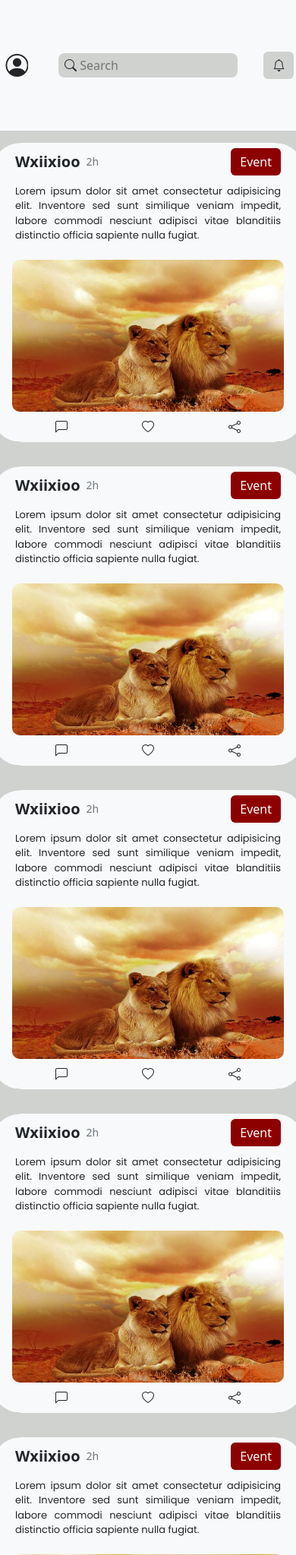
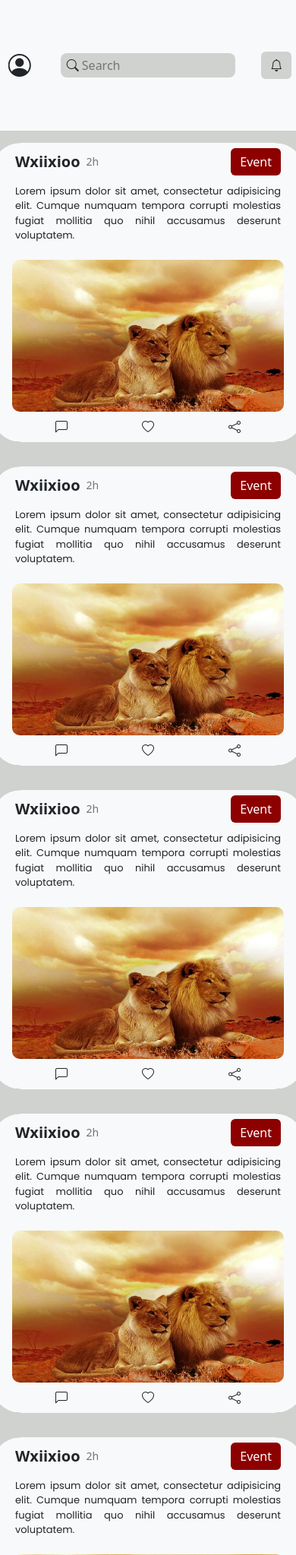
Before and after one commit to Echezonac/spitz-official, a Django app: page / in a window 390 px wide. Shown: the top 2047 px of the page at 76% size. Run offline with Django 4.2, Linux system fonts and the light colour scheme.

Commit message:
small screen correction 1

```diff
--- a/templates/pages/index.html
+++ b/templates/pages/index.html
@@ -463,7 +463,8 @@ secret, review, social,network, chat, data{% endblock %}
 <!-- Small Screen Ui Start -->
 <section class="row" style="max-height: 100vh !important;height: 100vh !important; background-color: #CFD2CF;">
   <!-- header start -->
- <div class="col-12 bg-light d-flex align-items-center justify-content-around" style="max-height:7vh ;height: 7vh; ">
+  <div class="col-12 bg-light d-flex align-items-center justify-content-around px-3"
+    style="max-height:7vh ;height: 7vh; ">
     <div class="row">
       <!-- profile start -->
       <div class="col-2 d-flex align-items-center justify-content-center">
@@ -488,7 +489,7 @@ secret, review, social,network, chat, data{% endblock %}
   </div>
   <!-- header end -->
   <!-- content start -->
-<div class="col-12" style="max-height: 86vh; height: 86vh;">
+  <div class="col-12" style="max-height: 86vh; height: 86vh;" style="position:relative ; z-index: -10;">
     <!-- spitz-body-start -->
     <div class="row" style="overflow-y:auto ;">
       <!-- spitz-col start -->
@@ -508,9 +509,8 @@ secret, review, social,network, chat, data{% endblock %}
             <!-- text-box -->
             <div class="text-box px-1 mt-1" style="height: 100px;width: 100%;">
               <p class="text-dark" style="text-align:justify ;font-size: small;">
-              Lorem ipsum dolor sit amet consectetur adipisicing elit. Inventore sed sunt similique veniam
-              impedit, labore commodi nesciunt adipisci vitae blanditiis distinctio officia sapiente nulla
-              fugiat.
+                Lorem ipsum dolor sit amet, consectetur adipisicing elit. Cumque numquam tempora corrupti molestias
+                fugiat mollitia quo nihil accusamus deserunt voluptatem.
               </p>
             </div>
             <!-- text-img-box -->
@@ -546,9 +546,9 @@ secret, review, social,network, chat, data{% endblock %}
             <!-- text-box -->
             <div class="text-box px-1 mt-1" style="height: 100px;width: 100%;">
               <p class="text-dark" style="text-align:justify ;font-size: small;">
-              Lorem ipsum dolor sit amet consectetur adipisicing elit. Inventore sed sunt similique veniam
-              impedit, labore commodi nesciunt adipisci vitae blanditiis distinctio officia sapiente nulla
-              fugiat.
+                Lorem ipsum dolor sit amet, consectetur adipisicing elit. Cumque numquam tempora corrupti molestias
+                fugiat
+                mollitia quo nihil accusamus deserunt voluptatem.
               </p>
             </div>
             <!-- text-img-box -->
@@ -584,9 +584,9 @@ secret, review, social,network, chat, data{% endblock %}
             <!-- text-box -->
             <div class="text-box px-1 mt-1" style="height: 100px;width: 100%;">
               <p class="text-dark" style="text-align:justify ;font-size: small;">
-              Lorem ipsum dolor sit amet consectetur adipisicing elit. Inventore sed sunt similique veniam
-              impedit, labore commodi nesciunt adipisci vitae blanditiis distinctio officia sapiente nulla
-              fugiat.
+                Lorem ipsum dolor sit amet, consectetur adipisicing elit. Cumque numquam tempora corrupti molestias
+                fugiat
+                mollitia quo nihil accusamus deserunt voluptatem.
               </p>
             </div>
             <!-- text-img-box -->
@@ -622,9 +622,9 @@ secret, review, social,network, chat, data{% endblock %}
             <!-- text-box -->
             <div class="text-box px-1 mt-1" style="height: 100px;width: 100%;">
               <p class="text-dark" style="text-align:justify ;font-size: small;">
-              Lorem ipsum dolor sit amet consectetur adipisicing elit. Inventore sed sunt similique veniam
-              impedit, labore commodi nesciunt adipisci vitae blanditiis distinctio officia sapiente nulla
-              fugiat.
+                Lorem ipsum dolor sit amet, consectetur adipisicing elit. Cumque numquam tempora corrupti molestias
+                fugiat
+                mollitia quo nihil accusamus deserunt voluptatem.
               </p>
             </div>
             <!-- text-img-box -->
@@ -660,9 +660,9 @@ secret, review, social,network, chat, data{% endblock %}
             <!-- text-box -->
             <div class="text-box px-1 mt-1" style="height: 100px;width: 100%;">
               <p class="text-dark" style="text-align:justify ;font-size: small;">
-              Lorem ipsum dolor sit amet consectetur adipisicing elit. Inventore sed sunt similique veniam
-              impedit, labore commodi nesciunt adipisci vitae blanditiis distinctio officia sapiente nulla
-              fugiat.
+                Lorem ipsum dolor sit amet, consectetur adipisicing elit. Cumque numquam tempora corrupti molestias
+                fugiat
+                mollitia quo nihil accusamus deserunt voluptatem.
               </p>
             </div>
             <!-- text-img-box -->
@@ -681,31 +681,33 @@ secret, review, social,network, chat, data{% endblock %}
         </a>
       </div>
       <!-- spitz-col end -->
+
     </div>
     <!-- spitz-body-end -->
   </div>
   <!-- content end -->
   <!-- Navbar start -->
-<div class="col-12 bg-light d-flex align-items-center justify-content-around " style="max-height:7vh;height: 7vh;">
+  <div class="col-12 bg-light d-flex align-items-center justify-content-around sticky-bottom"
+    style="max-height:7vh;height: 7vh;">
     <!-- Home -->
     <a href="#">
-  <i class="bi bi-house btn" style="background-color:#CFD2CF ;" ></i>
+      <i class="bi bi-house btn" style="background-color:#CFD2CF ;"></i>
     </a>
     <!-- Events -->
     <a href="">
-  <i class="bi bi-calendar-event btn" style="background-color:#CFD2CF ;" ></i>
+      <i class="bi bi-calendar-event btn" style="background-color:#CFD2CF ;"></i>
     </a>
     <!-- Secrets -->
     <a href="#">
-  <i class="bi bi-file-earmark-lock2 btn" style="background-color:#CFD2CF ;" ></i>
+      <i class="bi bi-file-earmark-lock2 btn" style="background-color:#CFD2CF ;"></i>
     </a>
     <!-- Add spitz -->
     <a href="#">
-  <i class="bi bi-pen btn" style="background-color:#CFD2CF ;" ></i>
+      <i class="bi bi-pen btn" style="background-color:#CFD2CF ;"></i>
     </a>
     <!-- Review -->
     <a href="#">
-  <i class="bi bi-eye-fill btn" style="background-color:#CFD2CF ;" ></i>
+      <i class="bi bi-eye-fill btn" style="background-color:#CFD2CF ;"></i>
     </a>
     <!-- end -->
   </div>
```
Lines whose indentation alone changed are shown as unchanged.
